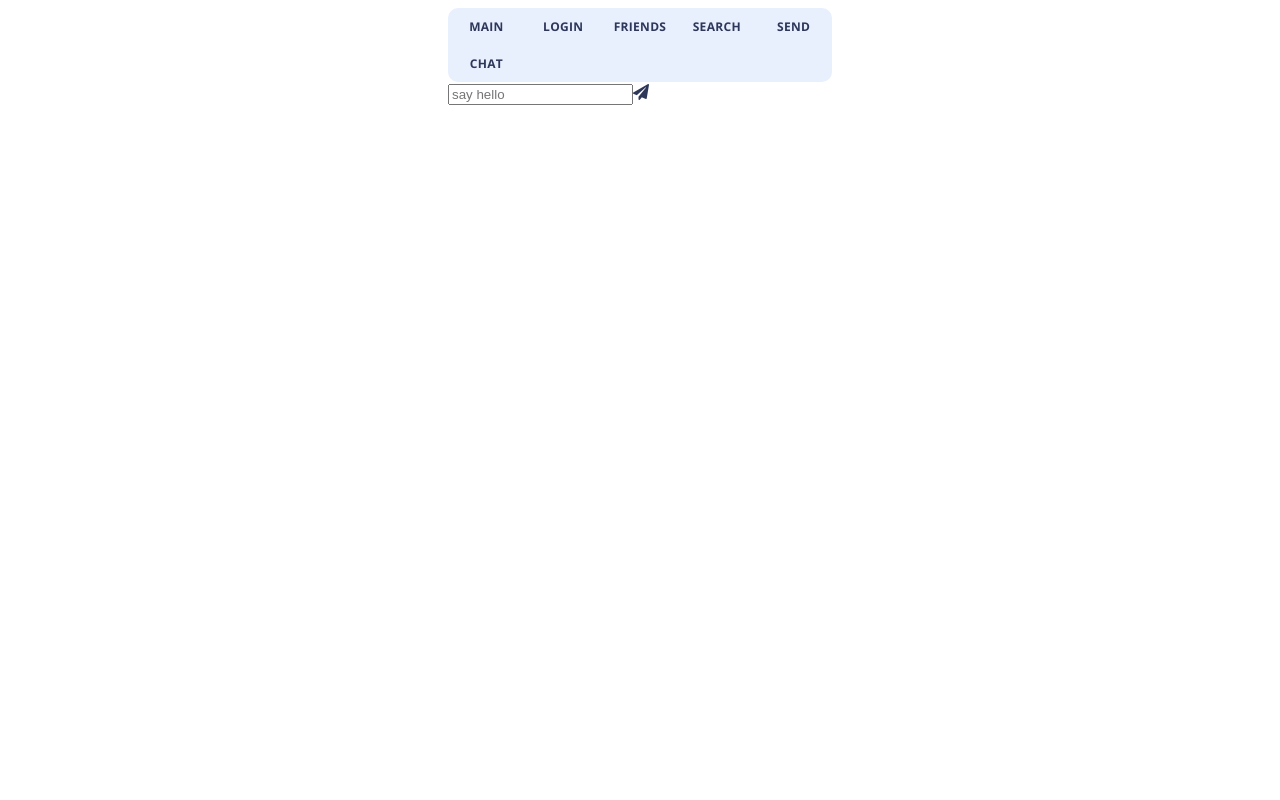
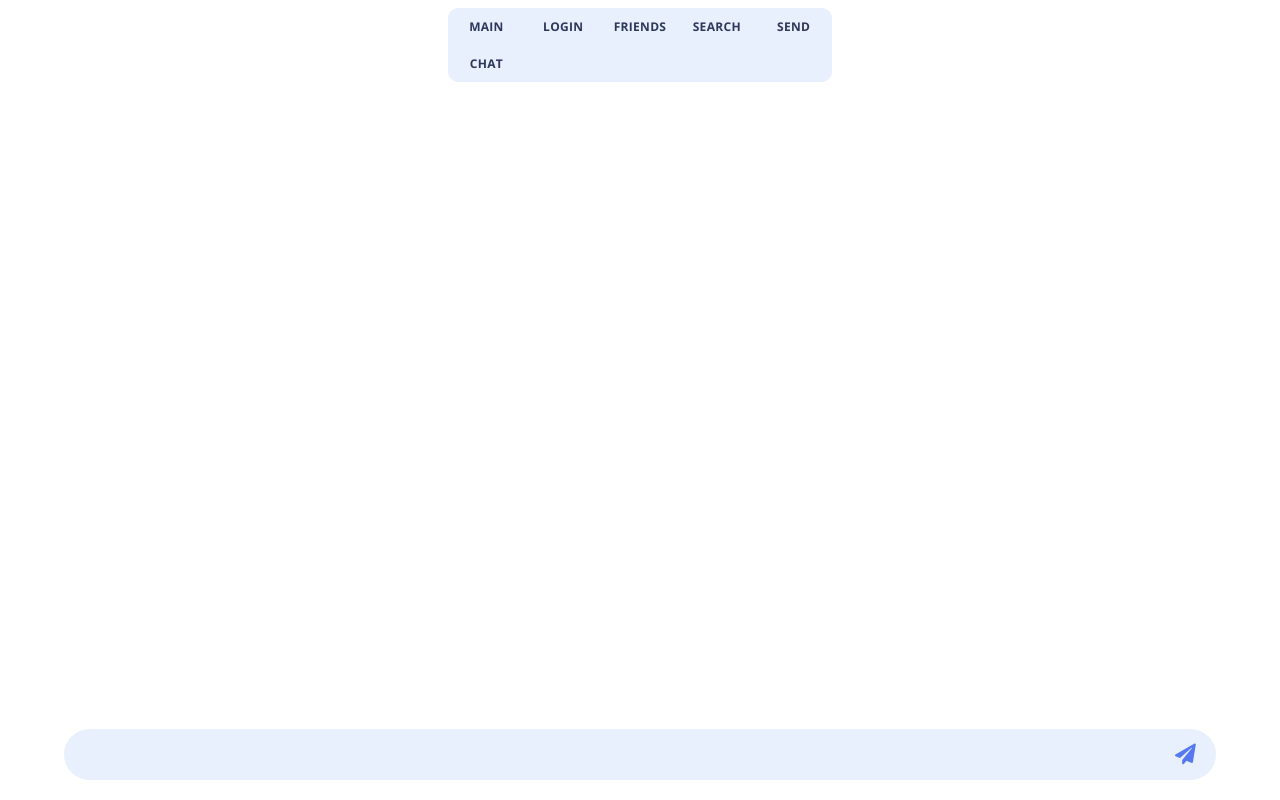
Before and after one commit to dlt-v/Chatlog, a React (Create React App) app: page /chat in a window 1280 px wide. Built offline with nearby package versions, Linux system fonts and the light colour scheme.

Commit message:
implement input component

```diff
--- a/src/components/Input.tsx
+++ b/src/components/Input.tsx
@@ -1,13 +1,26 @@
-import React from 'react';
+import React, { useState } from 'react';
 
 export const Input: React.FC = () => {
+    const [text, setText] = useState<string>('');
+    const [rows, setrows] = useState<number>(1);
+
+    const handleInput = (e: React.ChangeEvent<HTMLTextAreaElement>) => {
+        setText(e.target.value);
+        let textWidth = e.target.value.length;
+        if (textWidth % 33 === 0) setrows(rows + 1);
+    };
+
     return (
         <div className="input">
-            <input
-                type="text"
+            <span
+                role="textbox"
+                contentEditable="true"
+                onChange={handleInput}
                 className="input__field"
-                placeholder="say hello"
-            />
+                aria-label="say hello"
+                title="say hello"
+                aria-placeholder="siema"
+            ></span>
             <span className="icon-send"></span>
         </div>
     );
--- a/src/styles/style.scss
+++ b/src/styles/style.scss
@@ -34,8 +34,8 @@ html {
 }
 
 .login {
-    width: calc(100% - 60px);
-    margin: 30px;
+    width: calc(100% - 40px);
+    margin: 20px;
 
     &__container {
         width: 100%;
@@ -330,3 +330,44 @@ html {
         border-radius: 10px;
     }
 }
+
+.input {
+    width: 90vw;
+    background-color: $bgl;
+    margin-top: 20px;
+    padding: 15px 20px;
+    border-radius: 30px;
+    box-sizing: border-box;
+    display: grid;
+    grid-template-columns: 1fr 0fr;
+    align-items: center;
+    position: absolute;
+    left: 50%;
+    transform: translateX(-50%);
+    bottom: 20px;
+
+    &__field {
+        //all: unset;
+        font-size: 14px;
+        color: $t;
+        display: flex;
+        align-items: center;
+        word-wrap: break-word;
+        word-break: break-all;
+
+        &:focus {
+            outline: none;
+        }
+
+        &::placeholder {
+            color: $t;
+            opacity: 0.3;
+        }
+    }
+
+    & .icon-send::before {
+        color: $c;
+        font-size: 1.3rem;
+        margin-left: 10px;
+    }
+}
```
